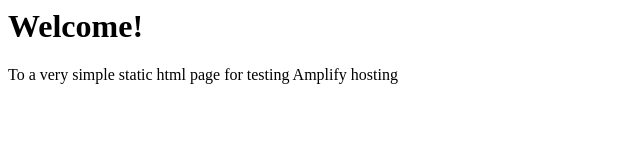
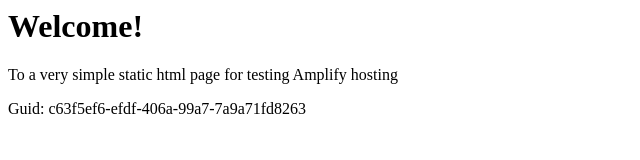
Before and after one commit to aws-aemilia-pdx/Github-PR-Commit-Integration-Test-DoNotTouch-v1-beta-us-west-2, a website: page src/index.html in a window 1280 px wide. Shown: the whole page, without its empty margins (0-640 px from the left). Drawn offline with Linux system fonts and the light colour scheme.

Commit message:
commit from integ tests

```diff
--- a/src/index.html
+++ b/src/index.html
@@ -1,3 +1,5 @@
+
+
 <html lang="en">
 
 <head>
@@ -10,6 +12,6 @@
 <body>
     <h1>Welcome!</h1>
     <p>To a very simple static html page for testing Amplify hosting</p>
-</body>
+    <p>Guid: c63f5ef6-efdf-406a-99a7-7a9a71fd8263</p></body>
 
 </html>
```
